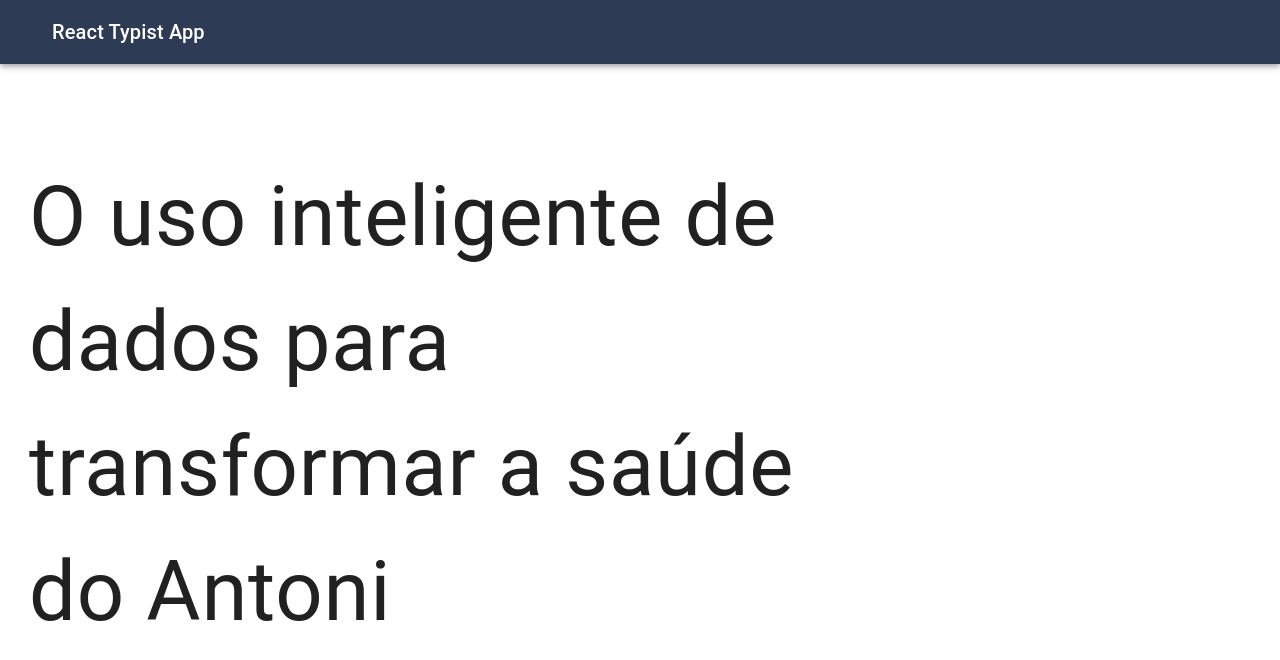
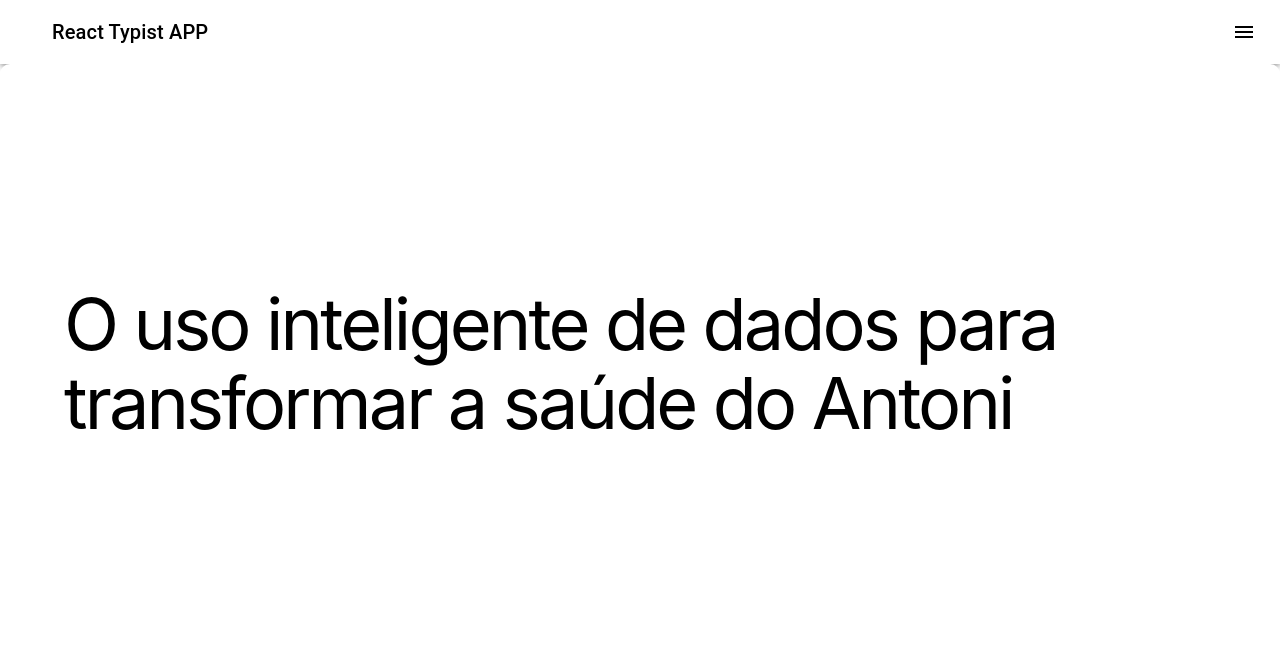
Before and after one commit to edermotasantos/react-typist-app, a React (Create React App) app: page / in a window 1280 px wide. Shown: the top 660 px of the page. Built offline with nearby package versions, Linux system fonts and the light colour scheme.

Commit message:
feat: cria renderização condicional para mostrar menu

```diff
--- a/package.json
+++ b/package.json
@@ -5,6 +5,7 @@
   "dependencies": {
     "@emotion/react": "^11.9.3",
     "@emotion/styled": "^11.9.3",
+    "@mui/icons-material": "^5.8.4",
     "@mui/material": "^5.9.1",
     "@testing-library/jest-dom": "^5.16.4",
     "@testing-library/react": "^13.3.0",
--- /dev/null
+++ b/src/components/Body/Body.css
@@ -0,0 +1,125 @@
+.conteinerHeader{
+    background-color: #FFF;
+    border-radius: 10px;
+    padding: 148px 72px 148px 64px;
+    font-family: 'Inter';
+    font-style: normal;
+    font-weight: 400;
+}
+
+.tituloHeader{
+    line-height: 110%;
+    letter-spacing: -0.04em;
+    font-size: 112px;
+    padding-right: 10%;
+}
+
+.tituloDestaqueHeader{
+    color: #2EB280;
+
+}
+
+.textoHeader{
+    font-family: 'Inter';
+    font-style: normal;
+    font-weight: 400;
+    font-size: 24px;
+    line-height: 150%;
+    margin-top: 60px;
+    margin-bottom: 60px;
+    padding-right: 43%;
+}
+
+.conteinerChamadasHeader{
+    font-size: 16px;
+    line-height: 150%;
+    padding: 0;
+}
+.buttonHeader{
+    background-color: #2EB280;
+    border-radius: 80px;
+    align-items: center;
+    padding: 16px 24px 17px;
+    border: none;
+    color: #FFF;
+}
+.buttonHeader:hover{
+    box-shadow: 0 4px 8px 0 rgba(0, 0, 0, 0.2), 0 6px 20px 0 rgba(0, 0, 0, 0.19);
+    background-color: #ef8264;
+}
+.consultoriaHeader{
+    color: #2EB280;
+    margin-left: 20px;
+}
+.consultoriaHeader:hover{
+    text-decoration: underline;
+    color: #ef8264;
+}
+
+/* SMALL */
+@media screen and (max-width: 1023px) {
+    .conteinerHeader{
+        justify-content: center;
+        text-align: center;
+        padding: 72px 54px 96px 54px;
+    }
+    .tituloHeader{
+        font-size: 32px;
+        line-height: 110%;
+        padding: 0;
+        text-align: center;
+    }
+    .textoHeader{
+        text-align: center;
+        font-size: 16px;
+        line-height: 110%;
+        padding: 0;
+        margin-top: 60px;
+        margin-bottom: 60px;
+    }
+    .conteinerChamadasHeader{
+        font-size: 14px;
+    }
+    .buttonHeader{
+        margin: 0 0 25px 0;
+        display: block;
+    }
+}
+
+/* MEDIUM */
+@media screen and (min-width: 1024px) and (max-width: 1439px) {
+    .tituloHeader{
+        font-size: 72px;
+        padding-right: 10%;
+    }
+    .textoHeader{
+        font-size: 16px;
+        padding-right: 44%;
+    }
+    .conteinerChamadasHeader{
+        font-size: 10px;
+    }
+}
+
+/* XLARGE */
+@media screen and (min-width: 1920px) {
+    .conteinerHeader{
+        padding: 200px 72px 148px 90px;
+    }
+    .tituloHeader{
+        font-size: 148px;
+        padding-right: 20%;
+    }
+    .textoHeader{
+        font-size: 32px;
+        padding-right: 44%;
+        margin-top: 80px;
+        margin-bottom: 80px;
+    }
+    .conteinerChamadasHeader{
+        font-size: 22px;
+    }
+    .buttonHeader{
+        padding: 20px 28px 20px 28px;
+    }
+}
--- a/src/components/Body/Index.jsx
+++ b/src/components/Body/Index.jsx
@@ -1,12 +1,6 @@
 import React from "react";
 import Typical from 'react-typical';
-import Typography from '@mui/material/Typography';
-import { createTheme, ThemeProvider } from '@mui/material/styles';
-import Container from '@mui/material/Container';
-import CssBaseline from '@mui/material/CssBaseline';
-import Box from '@mui/material/Box';
-
-const theme = createTheme();
+import './Body.css';
 
 const typing = () => {
   return (
@@ -26,25 +20,11 @@ const typing = () => {
 
 function Body () {
   return (
-    <ThemeProvider theme={theme}>
-      <Container component="main" maxWidth='70%'>
-        <CssBaseline />
-        <Box
-          sx={{
-            marginTop: '0.5rem',
-            mx: '0.3125rem',
-            display: 'flex',
-            flexDirection: 'column',
-            alignItems: 'center',
-            maxWidth: '70%'
-          }}
-        >
-          <Typography component="h1" fontSize="520%">
-            {typing()}
-          </Typography>
-        </Box>
-      </Container>
-    </ThemeProvider>
+    <div className="conteinerHeader">
+      <div className="tituloHeader">
+        {typing()}
+      </div>
+    </div>
   );
 };
 
--- a/src/components/Header/Index.jsx
+++ b/src/components/Header/Index.jsx
@@ -4,11 +4,13 @@ import Box from '@mui/material/Box';
 import Toolbar from '@mui/material/Toolbar';
 import Typography from '@mui/material/Typography';
 import IconButton from '@mui/material/IconButton';
+import MenuIcon from '@mui/icons-material/Menu';
 
 function Header () {
+  const screenWidth = window.screen.width;
   return (
     <Box sx={{ flexGrow: 1 }}>
-      <AppBar position="static" style={{ background: '#2E3B55' }}>
+      <AppBar position="static" style={{ background: '#FFF', color: 'black' }}>
         <Toolbar>
           <IconButton
             size="large"
@@ -19,8 +21,27 @@ function Header () {
           >
           </IconButton>
           <Typography variant="h6" component="div" sx={{ flexGrow: 1 }}>
-            React Typist App
+            React Typist APP
           </Typography>
+          { screenWidth < 1440
+           ? <MenuIcon /> :
+            <>
+              <Typography variant="h6" component="div" sx={{ flexGrow: 1 }}>
+                Quem Somos
+              </Typography>
+              <Typography variant="h6" component="div" sx={{ flexGrow: 1 }}>
+                Transparência
+              </Typography>
+              <Typography variant="h6" component="div" sx={{ flexGrow: 1 }}>
+                Notícias
+              </Typography>
+              <Typography variant="h6" component="div" sx={{ flexGrow: 1 }}>
+                Trabalhe conosco
+              </Typography>
+              <Typography variant="h6" component="div" sx={{ flexGrow: 1 }}>
+              Quero doar
+              </Typography>
+            </>}
         </Toolbar>
       </AppBar>
     </Box>
```
Also changed, not shown: 2 other files (tests, documents, lock files or other folders).
